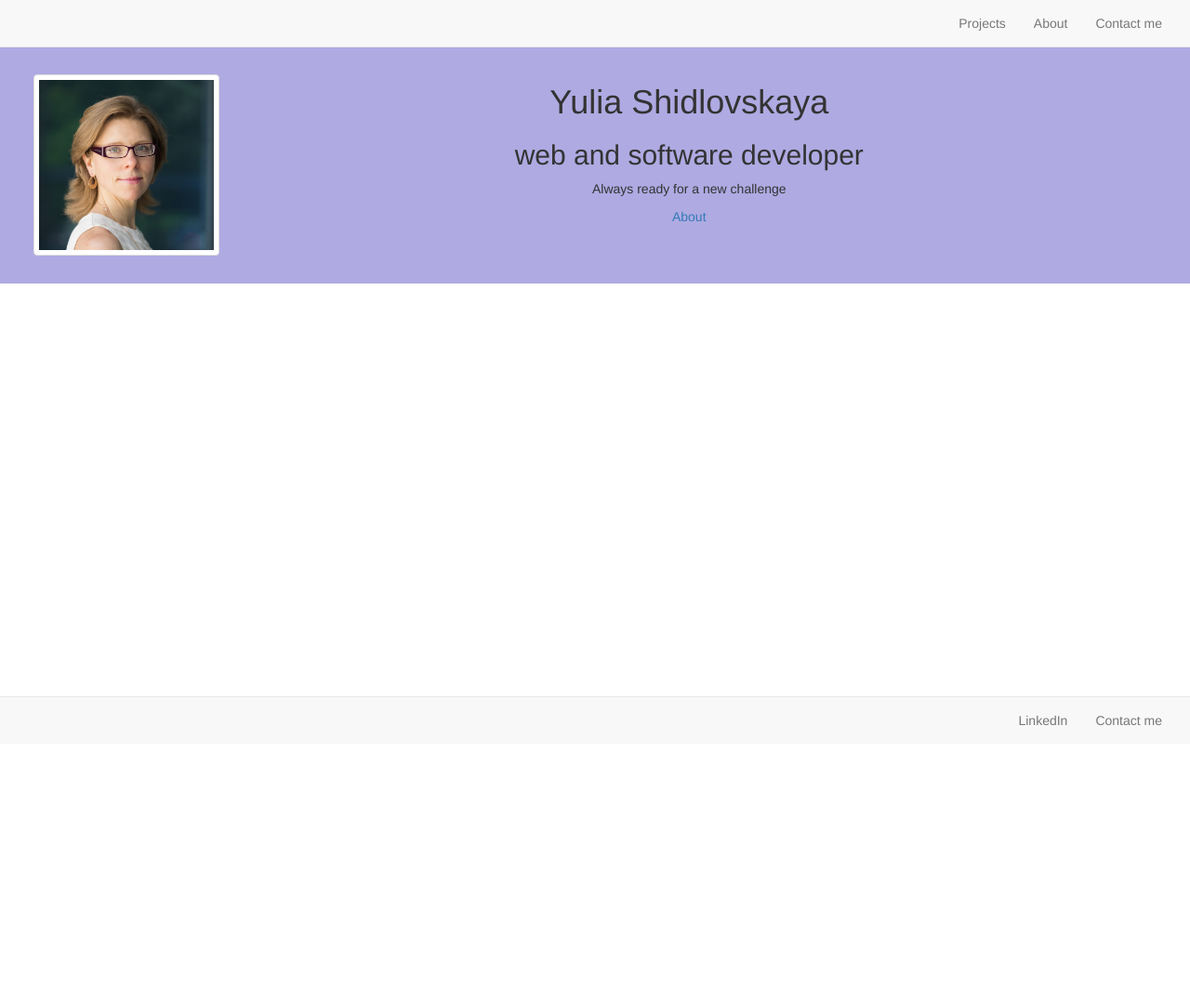
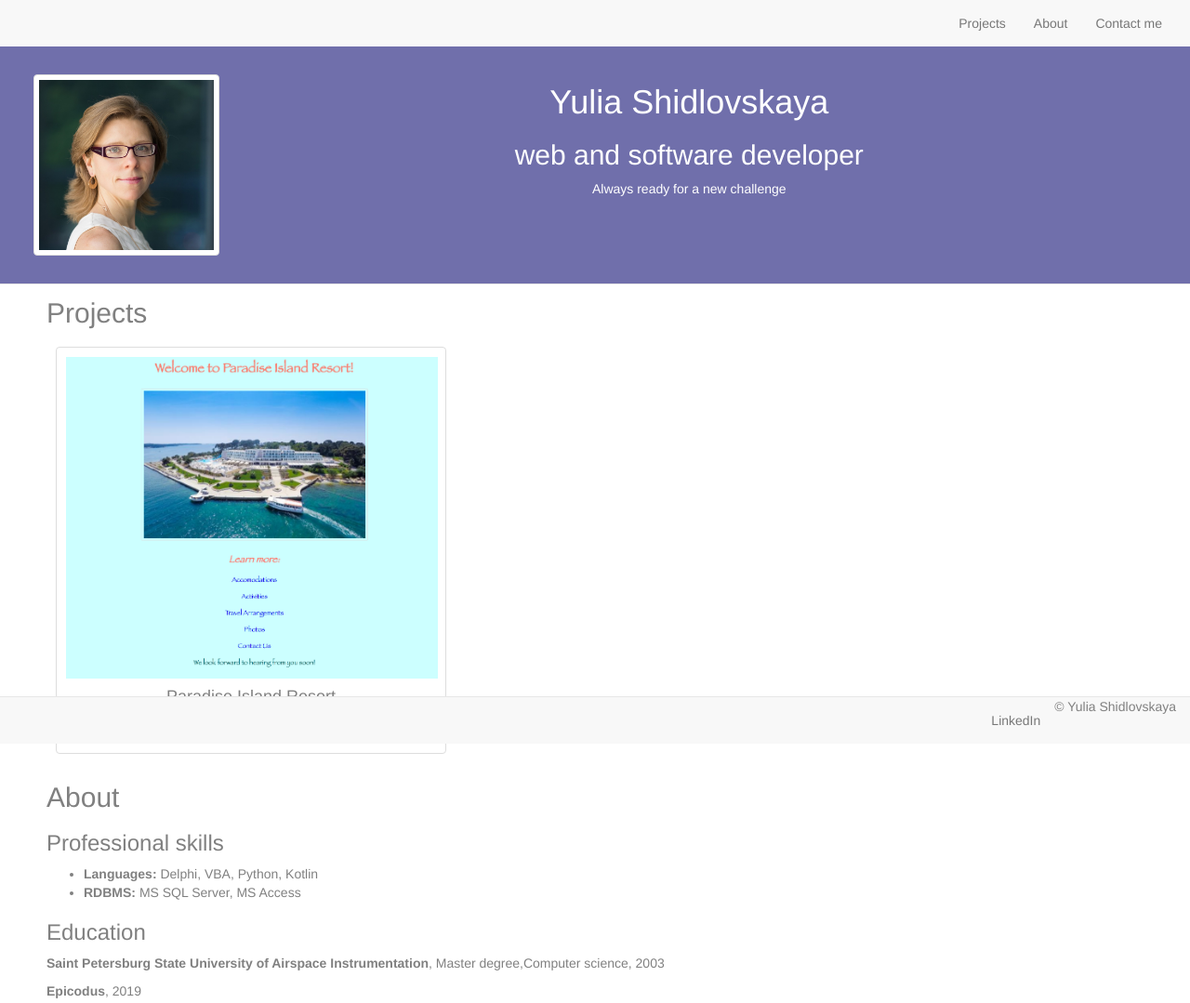
Before and after one commit to sjullieb/portfolio, a plain HTML site: page index.html in a window 1280 px wide. Shown: the whole page at 93% size. Before the commit the page ends 800 px from the top, so only its background shows below. Drawn offline with Linux system fonts and the light colour scheme.

Commit message:
add structure of project section, structure of one project, projects images

```diff
--- a/css/styles.css
+++ b/css/styles.css
@@ -3,9 +3,12 @@
 }
 
 body{
-  margin-top: 50px;
+  margin: 320px 50px 50px 50px;
+  color: grey;
+//  background-color: #f0a07c;
 }
-.top-section img {
+
+.top-section img{
   background-color: white;
   border: 1px solid #ddd;
   border-radius: 4px;
@@ -14,7 +17,8 @@ body{
   width : 200px;
 }
 .top-section {
-  background-color: #afaae2;
+  background-color: #706fab;//#4a274f;
+  color: white;//lightgrey;
   text-align: center;
   padding-right: 100px;
 }
@@ -22,3 +26,20 @@ body{
 .top-section h1{
   padding-top: 20px;
 }
+
+.projects img{
+  width: 400px;
+}
+
+.one_project{
+  background-color: white;
+  border: 1px solid #ddd;
+  border-radius: 4px;
+  padding: 10px;
+  margin:10px;
+  width: 420px;
+  text-align: center;
+}
+.navbar-fixed-bottom{
+  text-align: center;
+}
--- a/index.html
+++ b/index.html
@@ -12,12 +12,11 @@
           <a class="navbar-brand" href="#"></a>
         </div>
         <ul class="nav navbar-nav">
-          <li><a href="#">Projects</a></li>
-          <li><a href="#">About</a></li>
+          <li><a href="#projects">Projects</a></li>
+          <li><a href="#about">About</a></li>
           <li><a href="mailto:sjullieb@gmail.com">Contact me</a></li>
         </ul>
       </div>
-    </nav>
       <div class="top-section">
         <div class="row">
           <div class="col-md-3">
@@ -28,10 +27,41 @@
             <h2>web and software developer</h2>
 
             <p>Always ready for a new challenge</p>
-          <p><a href="#about">About</a></p>
           </div>
         </div>
       </div>
+    </nav>
+    <div class="main_section">
+      <div class="projects">
+        <a id="projects"></a>
+        <h2>Projects</h2>
+        <div class="row">
+          <div class="col-md-4">
+            <div class="one_project">
+              <img src="img/prj1.png" alt="">
+              <h4>Paradise Island Resort</h4>
+              <p>HTML</p>
+            </div>
+          </div>
+
+        </div>
+      </div>
+
+      <div class="about">
+        <a id="about"></a>
+        <h2>About</h2>
+        <h3>Professional skills</h3>
+        <ul>
+          <li><strong>Languages:</strong> Delphi, VBA, Python, Kotlin</li>
+          <li><strong>RDBMS:</strong> MS SQL Server, MS Access</li>
+        </ul>
+        <h3>Education</h3>
+        <p><strong>Saint Petersburg State University of Airspace Instrumentation</strong>, Master degree,Computer science, 2003</p>
+        <p><strong>Epicodus</strong>, 2019</p>
+
+      </div>
+    </div>
+
     <nav class="navbar navbar-default navbar-fixed-bottom">
       <div class="container-fluid">
         <div class="navbar-header">
@@ -39,7 +69,7 @@
         </div>
         <ul class="nav navbar-nav">
           <li><a href="https://www.linkedin.com/in/yulia-shidlovskaya/">LinkedIn</a></li>
-          <li><a href="mailto:sjullieb@gmail.com">Contact me</a></li>
+          <li>&copy; Yulia Shidlovskaya</li>
         </ul>
       </div>
     </nav>
```
Also changed, not shown: img/prj1.png (added), img/prj3.png (added), img/prjsoft1.png (added), 1 other file. Lines whose indentation alone changed are shown as unchanged.
